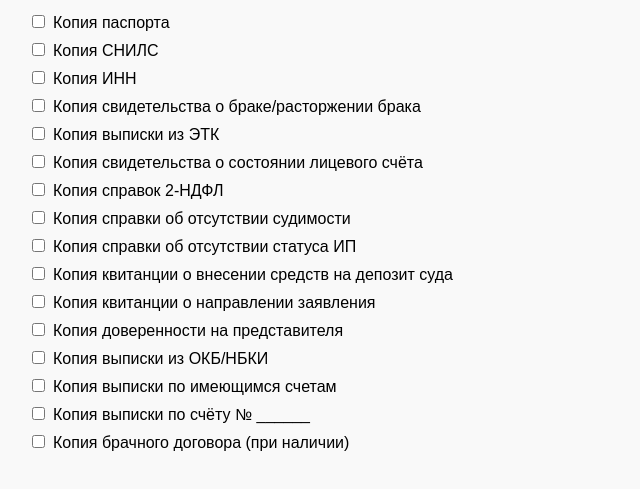
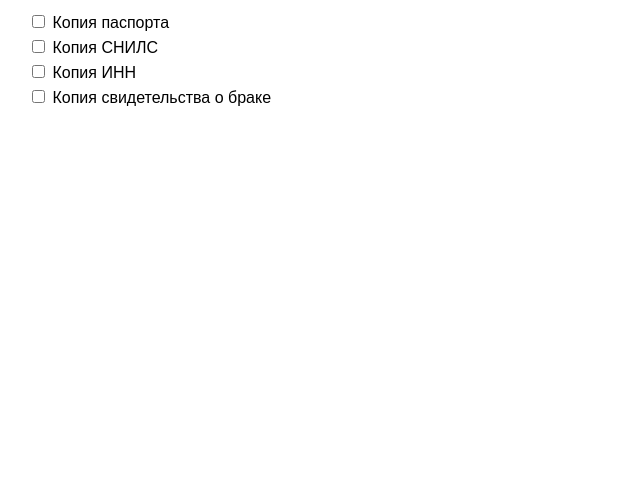
Before and after one commit to ufimcevvlad23-commits/chek, a website: page index.html in a window 1280 px wide. Shown: the part 79-568 px from the top of the page, without its empty margins (0-640 px from the left). Drawn offline with Linux system fonts and the light colour scheme.

Commit message:
Update index.html

```diff
--- a/index.html
+++ b/index.html
@@ -4,41 +4,33 @@
   <meta charset="UTF-8">
   <title>Чек-лист документов</title>
   <style>
-    body {
-      font-family: Arial, sans-serif;
-      padding: 20px;
-      background: #f9f9f9;
-    }
-    h2 {
-      margin-bottom: 15px;
-    }
-    .item {
-      margin: 8px 0;
-    }
-    .item input {
-      margin-right: 8px;
-    }
+    body { font-family: Arial, sans-serif; padding: 20px; }
+    h2 { margin-bottom: 15px; }
+    .item { margin: 5px 0; }
   </style>
 </head>
 <body>
   <h2>📋 Чек-лист документов</h2>
   <div id="checklist">
-    <div class="item"><input type="checkbox">Копия паспорта</div>
-    <div class="item"><input type="checkbox">Копия СНИЛС</div>
-    <div class="item"><input type="checkbox">Копия ИНН</div>
-    <div class="item"><input type="checkbox">Копия свидетельства о браке/расторжении брака</div>
-    <div class="item"><input type="checkbox">Копия выписки из ЭТК</div>
-    <div class="item"><input type="checkbox">Копия свидетельства о состоянии лицевого счёта</div>
-    <div class="item"><input type="checkbox">Копия справок 2-НДФЛ</div>
-    <div class="item"><input type="checkbox">Копия справки об отсутствии судимости</div>
-    <div class="item"><input type="checkbox">Копия справки об отсутствии статуса ИП</div>
-    <div class="item"><input type="checkbox">Копия квитанции о внесении средств на депозит суда</div>
-    <div class="item"><input type="checkbox">Копия квитанции о направлении заявления</div>
-    <div class="item"><input type="checkbox">Копия доверенности на представителя</div>
-    <div class="item"><input type="checkbox">Копия выписки из ОКБ/НБКИ</div>
-    <div class="item"><input type="checkbox">Копия выписки по имеющимся счетам</div>
-    <div class="item"><input type="checkbox">Копия выписки по счёту № ______</div>
-    <div class="item"><input type="checkbox">Копия брачного договора (при наличии)</div>
+    <div class="item"><input type="checkbox"> Копия паспорта</div>
+    <div class="item"><input type="checkbox"> Копия СНИЛС</div>
+    <div class="item"><input type="checkbox"> Копия ИНН</div>
+    <div class="item"><input type="checkbox"> Копия свидетельства о браке</div>
   </div>
+
+  <script>
+    const checkboxes = document.querySelectorAll("#checklist input[type='checkbox']");
+
+    // Загружаем сохранённое состояние
+    checkboxes.forEach((checkbox, index) => {
+      const saved = localStorage.getItem("checkbox_" + index);
+      if (saved === "true") {
+        checkbox.checked = true;
+      }
+      checkbox.addEventListener("change", () => {
+        localStorage.setItem("checkbox_" + index, checkbox.checked);
+      });
+    });
+  </script>
 </body>
 </html>
```
